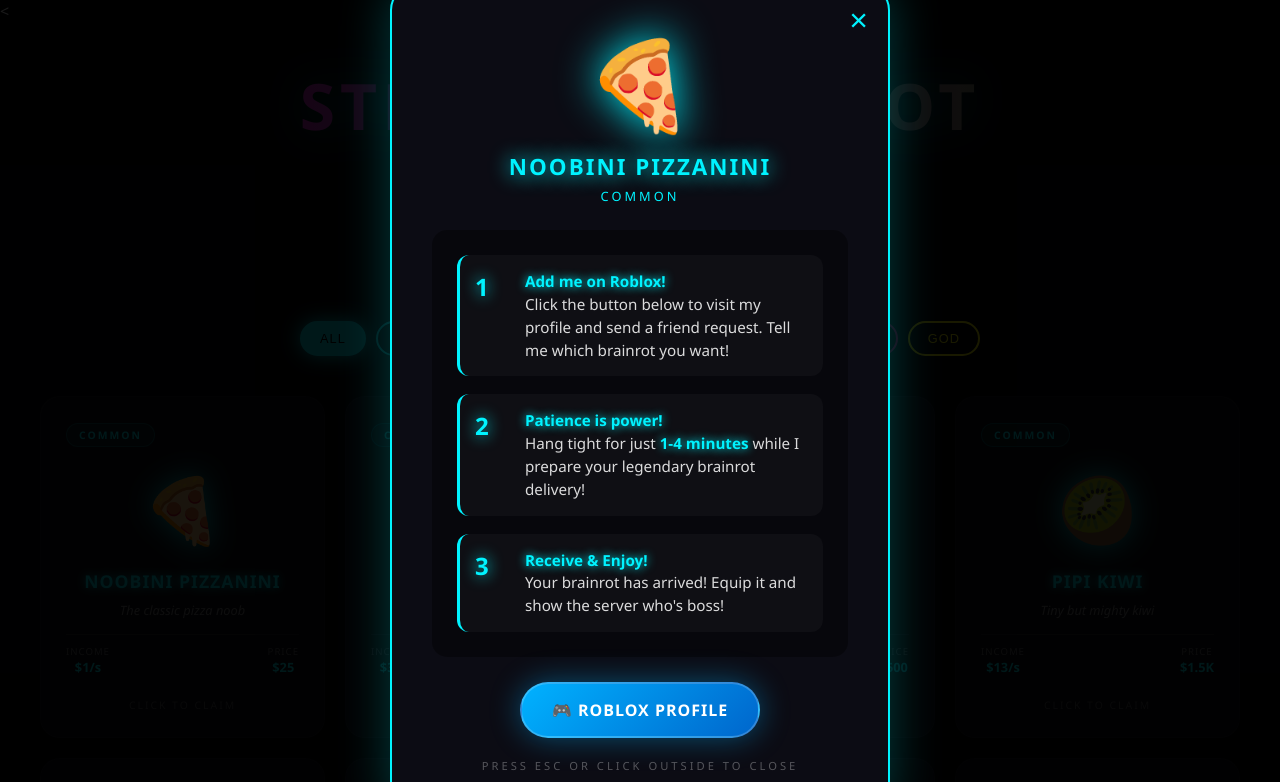
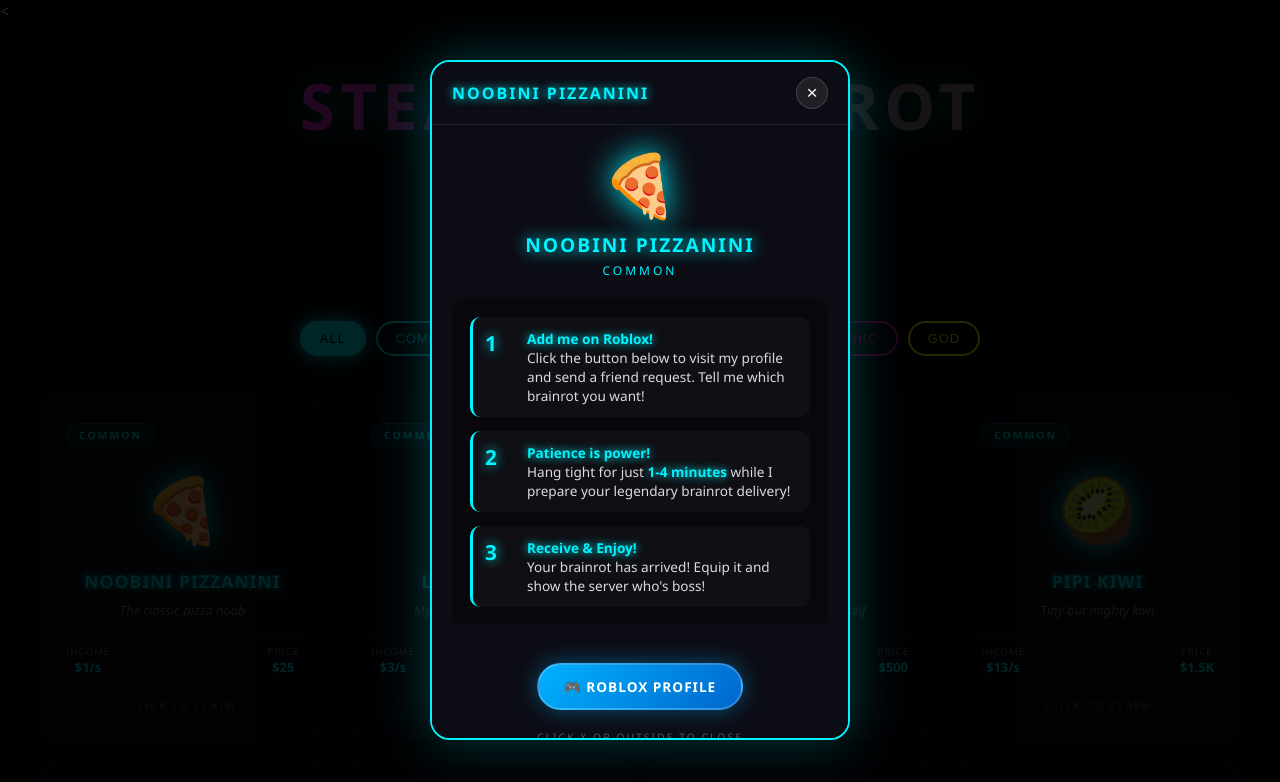
Before and after one commit to baconrefrigerator-hub/steal-a-brainrot, a plain HTML site: page index.html in a window 1280 px wide. Both pictures are taken after a click on the element 182 px from the left and 567 px from the top of the page. Shown: the top 782 px of the page. Drawn offline with Linux system fonts and the light colour scheme.

Commit message:
Update index.html

```diff
--- a/index.html
+++ b/index.html
@@ -46,31 +46,37 @@
 .srow .s small{display:block;color:rgba(255,255,255,.4);font-size:.6rem;text-transform:uppercase;letter-spacing:1px}
 .srow .s span{color:var(--c);font-weight:700}
 .hint{text-align:center;font-size:.65rem;color:rgba(255,255,255,.3);margin-top:12px;text-transform:uppercase;letter-spacing:2px}
-.modal{position:fixed;top:0;left:0;width:100%;height:100%;background:rgba(0,0,0,.9);z-index:1000;display:none;justify-content:center;align-items:center;padding:20px;opacity:0;transition:opacity .3s}
+.modal{position:fixed;top:0;left:0;width:100%;height:100%;background:rgba(0,0,0,.85);z-index:1000;display:none;justify-content:center;align-items:center;padding:15px;opacity:0;transition:opacity .3s}
 .modal.active{display:flex;opacity:1}
-.mcontent{background:#0c0c14;border-radius:25px;padding:40px;max-width:500px;width:100%;border:2px solid var(--c);box-shadow:0 0 50px var(--c2);animation:mp .4s ease;position:relative}
+.mcontent{background:#0c0c14;border-radius:20px;padding:0;max-width:420px;width:100%;max-height:85vh;overflow-y:auto;border:2px solid var(--c);box-shadow:0 0 50px var(--c2);animation:mp .4s ease;position:relative}
 @keyframes mp{0%{transform:scale(.5);opacity:0}}
-.mclose{position:absolute;top:15px;right:20px;background:none;border:none;color:var(--c);font-size:2rem;cursor:pointer;transition:.3s}
-.mclose:hover{color:#ff00ff;transform:rotate(90deg)}
-.memoji{font-size:5rem;text-align:center;margin-bottom:15px;animation:mb 2s ease-in-out infinite;filter:drop-shadow(0 0 20px var(--c))}
+.mheader{display:flex;justify-content:space-between;align-items:center;padding:15px 20px;border-bottom:1px solid rgba(255,255,255,.08);position:sticky;top:0;background:#0c0c14;z-index:10;border-radius:20px 20px 0 0}
+.mtitle-small{font-size:1rem;font-weight:700;text-transform:uppercase;letter-spacing:2px;color:var(--c);text-shadow:0 0 10px var(--c)}
+.mclose{background:rgba(255,255,255,.08);border:1px solid rgba(255,255,255,.15);color:#fff;width:32px;height:32px;border-radius:50%;cursor:pointer;font-size:1.2rem;display:flex;align-items:center;justify-content:center;transition:.3s}
+.mclose:hover{background:rgba(255,0,0,.2);border-color:rgba(255,0,0,.4);color:#ff0040;transform:rotate(90deg)}
+.mbody{padding:20px}
+.memoji{font-size:3.5rem;text-align:center;margin-bottom:10px;animation:mb 2s ease-in-out infinite;filter:drop-shadow(0 0 15px var(--c))}
 @keyframes mb{0%,100%{transform:scale(1)}50%{transform:scale(1.1)}}
-.mtitle{text-align:center;font-size:1.4rem;text-transform:uppercase;letter-spacing:2px;margin-bottom:5px;color:var(--c);text-shadow:0 0 20px var(--c)}
-.mrare{text-align:center;font-size:.8rem;text-transform:uppercase;letter-spacing:3px;margin-bottom:25px;color:var(--c)}
-.steps{background:rgba(0,0,0,.4);border-radius:15px;padding:25px}
-.step{display:flex;gap:15px;margin-bottom:18px;padding:15px;background:rgba(255,255,255,.03);border-radius:12px;border-left:3px solid var(--c);transition:.3s}
-.step:hover{transform:translateX(5px);background:rgba(255,255,255,.06)}
+.mtitle{text-align:center;font-size:1.2rem;text-transform:uppercase;letter-spacing:2px;margin-bottom:4px;color:var(--c);text-shadow:0 0 15px var(--c)}
+.mrare{text-align:center;font-size:.75rem;text-transform:uppercase;letter-spacing:3px;margin-bottom:20px;color:var(--c)}
+.steps{background:rgba(0,0,0,.4);border-radius:12px;padding:18px}
+.step{display:flex;gap:12px;margin-bottom:14px;padding:12px;background:rgba(255,255,255,.03);border-radius:10px;border-left:3px solid var(--c);transition:.3s}
+.step:hover{transform:translateX(4px);background:rgba(255,255,255,.06)}
 .step:last-child{margin-bottom:0}
-.snum{font-size:1.5rem;font-weight:900;color:var(--c);text-shadow:0 0 15px var(--c);min-width:35px}
-.stext{font-size:.95rem;line-height:1.5;color:rgba(255,255,255,.85)}
-.stext strong{color:var(--c);text-shadow:0 0 10px var(--c)}
-.rbx{margin-top:25px;text-align:center}
-.rbx a{display:inline-flex;align-items:center;gap:10px;background:linear-gradient(135deg,#00b2ff,#0066cc);color:#fff;text-decoration:none;padding:15px 30px;border-radius:50px;font-weight:700;text-transform:uppercase;letter-spacing:1px;box-shadow:0 0 30px rgba(0,178,255,.4);transition:.3s;border:2px solid rgba(255,255,255,.2)}
-.rbx a:hover{transform:translateY(-3px) scale(1.05);box-shadow:0 0 50px rgba(0,178,255,.6);border-color:#fff}
-.mfoot{text-align:center;margin-top:20px;font-size:.7rem;color:rgba(255,255,255,.3);text-transform:uppercase;letter-spacing:3px}
+.snum{font-size:1.3rem;font-weight:900;color:var(--c);text-shadow:0 0 12px var(--c);min-width:30px}
+.stext{font-size:.85rem;line-height:1.4;color:rgba(255,255,255,.85)}
+.stext strong{color:var(--c);text-shadow:0 0 8px var(--c)}
+.rbx{margin-top:18px;text-align:center;padding:0 20px 20px}
+.rbx a{display:inline-flex;align-items:center;gap:8px;background:linear-gradient(135deg,#00b2ff,#0066cc);color:#fff;text-decoration:none;padding:12px 25px;border-radius:50px;font-weight:700;text-transform:uppercase;letter-spacing:1px;font-size:.85rem;box-shadow:0 0 25px rgba(0,178,255,.4);transition:.3s;border:2px solid rgba(255,255,255,.2)}
+.rbx a:hover{transform:translateY(-2px) scale(1.03);box-shadow:0 0 40px rgba(0,178,255,.6);border-color:#fff}
+.mfoot{text-align:center;padding:0 20px 15px;font-size:.65rem;color:rgba(255,255,255,.3);text-transform:uppercase;letter-spacing:2px}
 ::-webkit-scrollbar{width:6px}
 ::-webkit-scrollbar-track{background:#050508}
 ::-webkit-scrollbar-thumb{background:#00f3ff;border-radius:3px}
-@media(max-width:768px){.grid{padding:15px;grid-template-columns:repeat(auto-fill,minmax(240px,1fr))}}
+.mcontent::-webkit-scrollbar{width:4px}
+.mcontent::-webkit-scrollbar-track{background:transparent}
+.mcontent::-webkit-scrollbar-thumb{background:var(--c);border-radius:2px}
+@media(max-width:768px){.grid{padding:15px;grid-template-columns:repeat(auto-fill,minmax(240px,1fr))}.mcontent{max-width:95%;max-height:80vh}}
 </style>
 </head>
 <body>
@@ -96,7 +102,11 @@
 <div class="grid" id="grid"></div>
 <div class="modal" id="modal">
 <div class="mcontent" id="mcontent">
+<div class="mheader">
+<span class="mtitle-small" id="mtitlesmall">Brainrot</span>
 <button class="mclose" id="mclose">&times;</button>
+</div>
+<div class="mbody">
 <div class="memoji" id="memoji"></div>
 <h2 class="mtitle" id="mtitle"></h2>
 <p class="mrare" id="mrare"></p>
@@ -105,8 +115,9 @@
 <div class="step"><div class="snum">2</div><div class="stext"><strong>Patience is power!</strong><br>Hang tight for just <strong>1-4 minutes</strong> while I prepare your legendary brainrot delivery!</div></div>
 <div class="step"><div class="snum">3</div><div class="stext"><strong>Receive & Enjoy!</strong><br>Your brainrot has arrived! Equip it and show the server who's boss!</div></div>
 </div>
+</div>
 <div class="rbx"><a href="https://www.roblox.com.ml/users/168742461464/profile" target="_blank">🎮 Roblox Profile</a></div>
-<p class="mfoot">Press ESC or click outside to close</p>
+<p class="mfoot">Click X or outside to close</p>
 </div>
 </div>
 <script>
@@ -150,7 +161,7 @@
 c.addEventListener('click',()=>openM(x));return c;
 }
 function render(f='all'){const g=document.getElementById('grid');g.innerHTML='';const fl=f==='all'?b:b.filter(x=>x.r===f);fl.forEach((x,i)=>g.appendChild(mkCard(x,i)));}
-function openM(x){const m=document.getElementById('modal'),mc=document.getElementById('mcontent');const col=rc[x.r];document.getElementById('memoji').textContent=x.e;document.getElementById('mtitle').textContent=x.n;document.getElementById('mtitle').style.cssText='color:'+col+';text-shadow:0 0 20px '+col;document.getElementById('mrare').textContent=rn[x.r];document.getElementById('mrare').style.cssText='color:'+col;mc.style.cssText='border-color:'+col+';box-shadow:0 0 50px '+col+'40;--c:'+col+';--c2:'+col+'40';m.classList.add('active');}
+function openM(x){const m=document.getElementById('modal'),mc=document.getElementById('mcontent');const col=rc[x.r];document.getElementById('memoji').textContent=x.e;document.getElementById('mtitle').textContent=x.n;document.getElementById('mtitlesmall').textContent=x.n;document.getElementById('mtitle').style.cssText='color:'+col+';text-shadow:0 0 15px '+col;document.getElementById('mtitlesmall').style.cssText='color:'+col+';text-shadow:0 0 10px '+col;document.getElementById('mrare').textContent=rn[x.r];document.getElementById('mrare').style.cssText='color:'+col;mc.style.cssText='border-color:'+col+';box-shadow:0 0 50px '+col+'40;--c:'+col+';--c2:'+col+'40';m.classList.add('active');}
 function closeM(){document.getElementById('modal').classList.remove('active');}
 document.querySelectorAll('.fbtn').forEach(btn=>btn.addEventListener('click',()=>{document.querySelectorAll('.fbtn').forEach(b=>b.classList.remove('active'));btn.classList.add('active');render(btn.dataset.f);}));
 document.getElementById('mclose').addEventListener('click',closeM);document.getElementById('modal').addEventListener('click',e=>{if(e.target===document.getElementById('modal'))closeM();});
```
